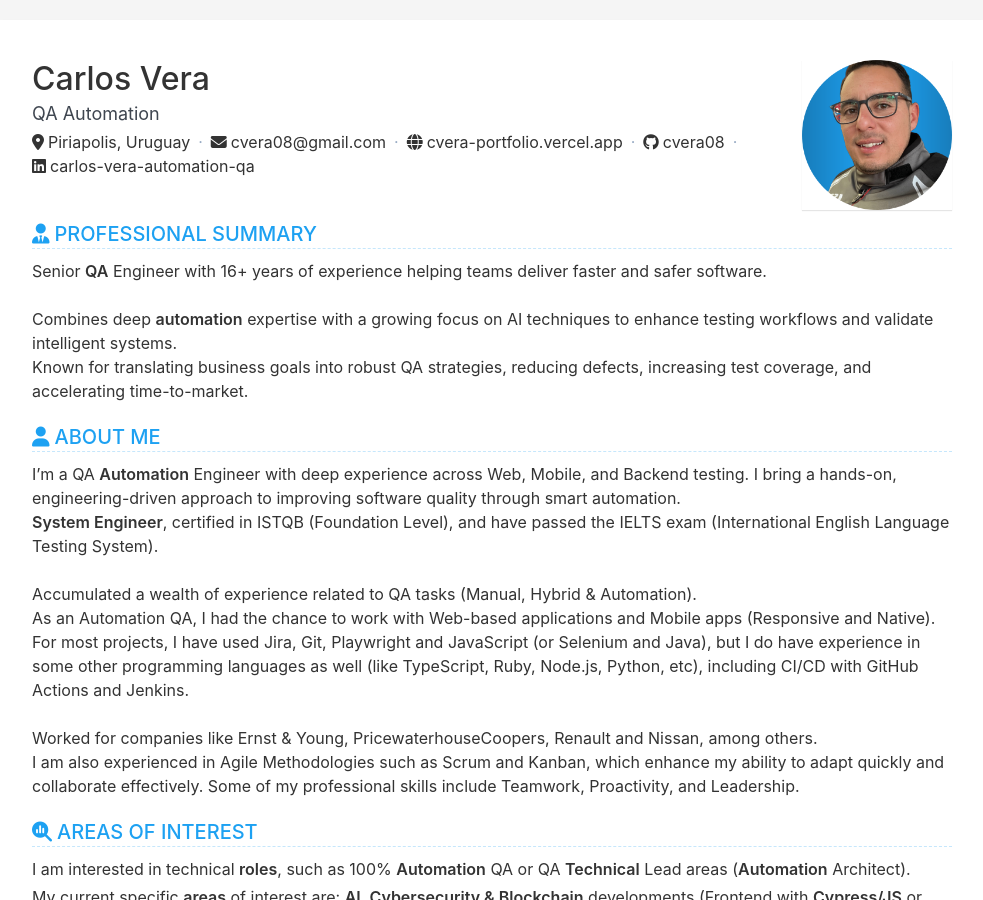
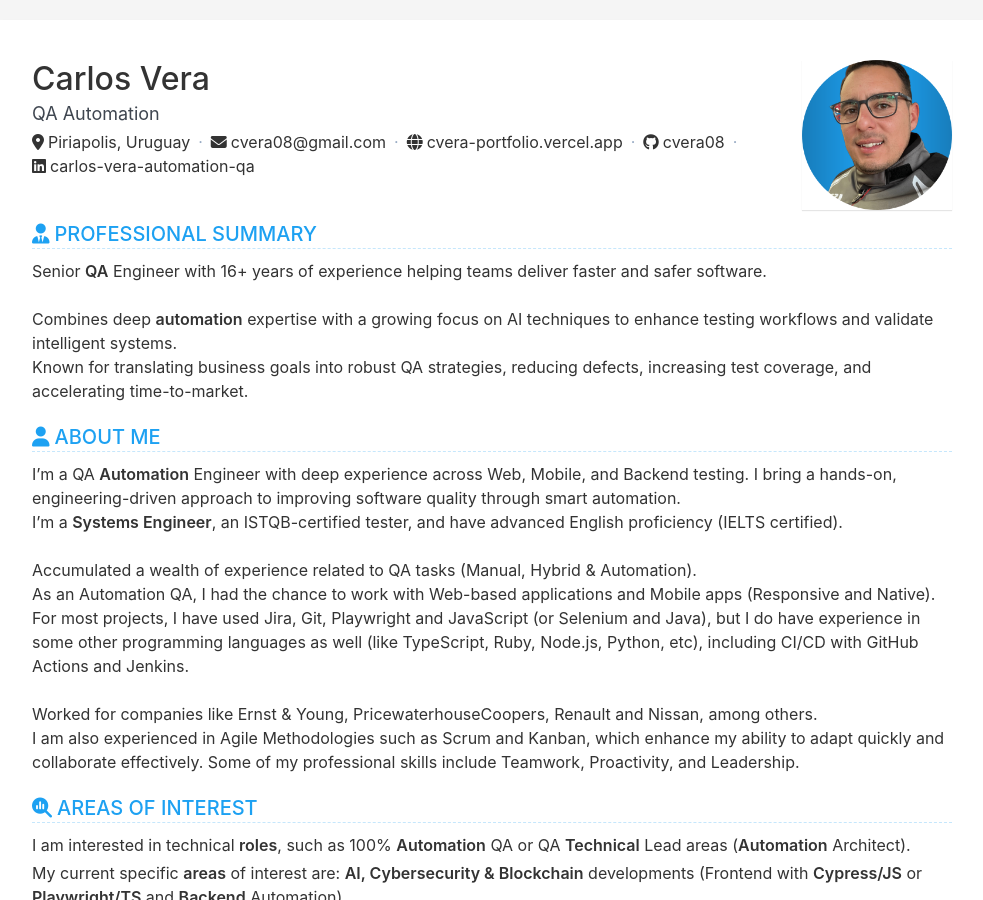
Before and after one commit to cvera08/full-resume, a Jekyll site: the page built from index.html, in a window 1280 px wide and 900 px high. Shown: the whole window, without its empty margins (148-1131 px from the left). Built offline with Jekyll 4.4.1, drawn with Linux system fonts in a browser that asks for light colours.

Commit message:
feat: about me change - first paragraph 2/2

```diff
--- a/_data/data.yml
+++ b/_data/data.yml
@@ -34,9 +34,9 @@ evaluation:
   order: 2
   title: About Me
   description: |
-    I'm a QA **Automation** Engineer with deep experience across Web, Mobile, and Backend testing. I bring a hands-on, engineering-driven approach to improving software quality through smart automation.
-    **System Engineer**, certified in ISTQB (Foundation Level), and have passed the IELTS exam (International English
-    Language Testing System).
+    I'm a QA **Automation** Engineer with deep experience across Web, Mobile, and Backend testing. I bring a hands-on, engineering-driven approach to
+    improving software quality through smart automation.
+    I'm a **Systems Engineer**, an ISTQB-certified tester, and have advanced English proficiency (IELTS certified).
     <br>
     Accumulated a wealth of experience related to QA tasks (Manual, Hybrid & Automation).
     As an Automation QA, I had the chance to work with Web-based applications and Mobile apps (Responsive and
```
